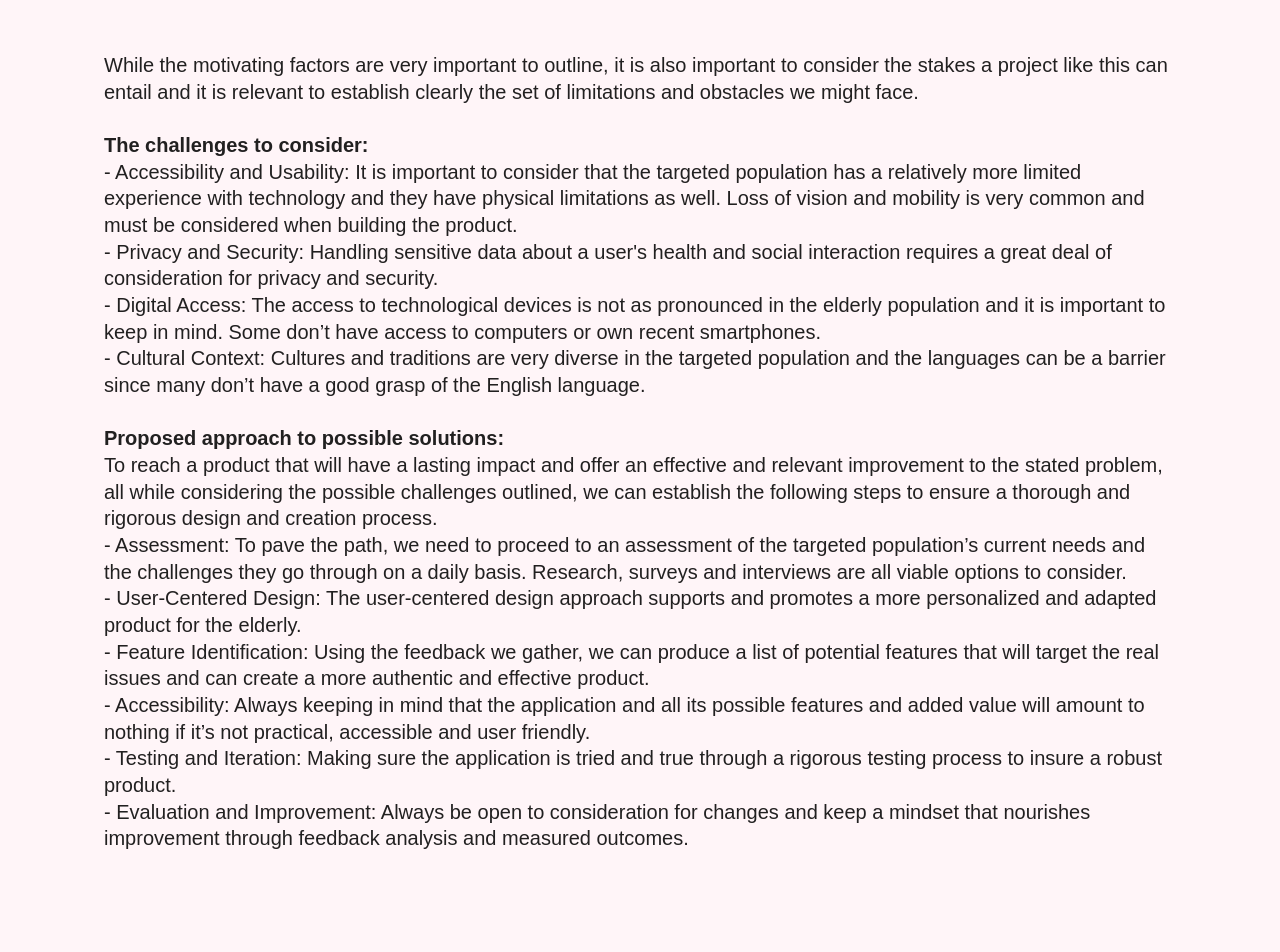
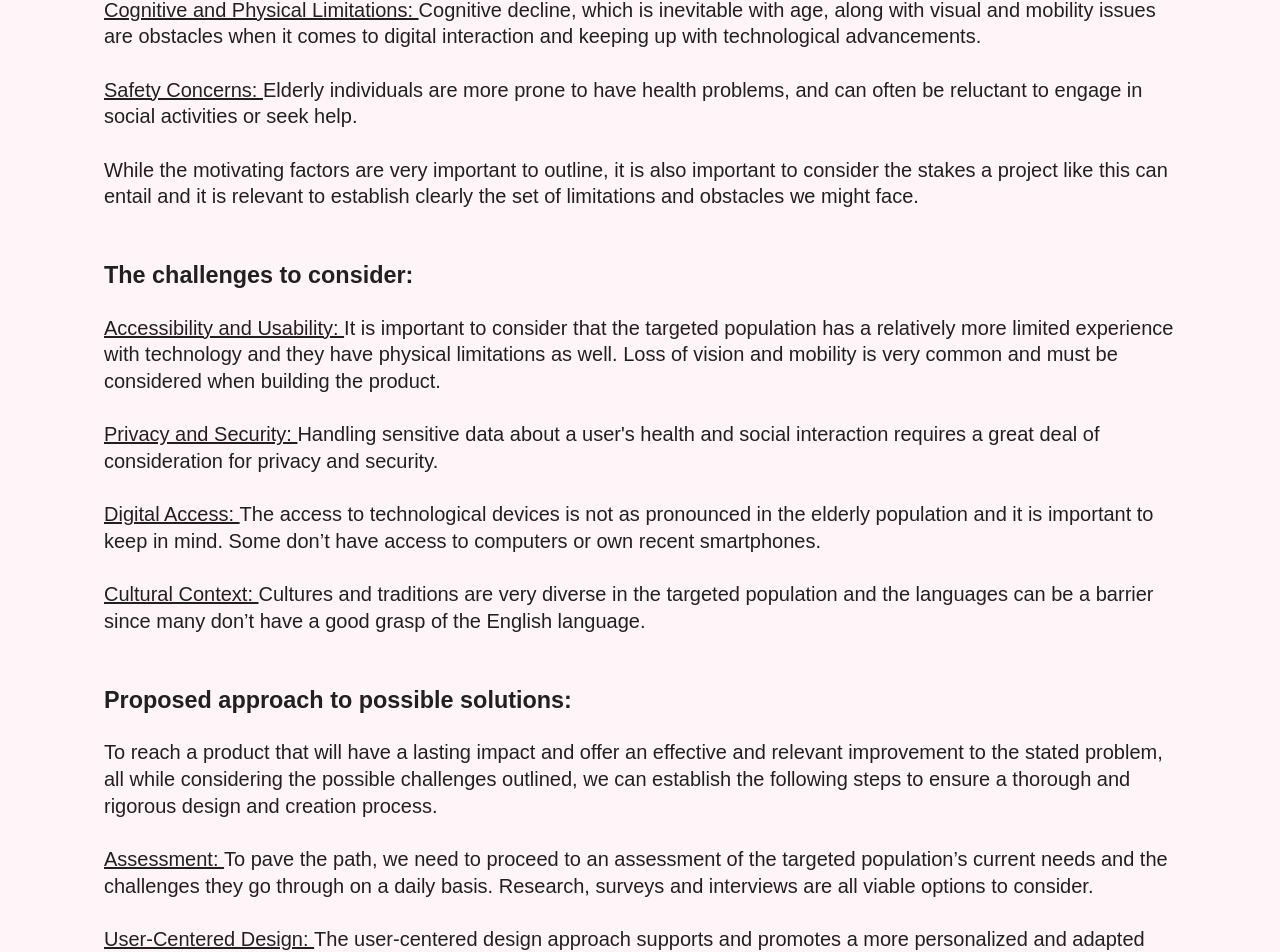
Before and after one commit to SamyArab/Boomer-Connect, a React (Vite) app: page / in a window 1280 px wide. Shown: the part 1356-2308 px from the top of the page. Built offline with nearby package versions, Linux system fonts and the light colour scheme.

Commit message:
changes to formatting of problem

```diff
--- a/src/modules/views/Problem.jsx
+++ b/src/modules/views/Problem.jsx
@@ -34,84 +34,113 @@ function Problem() {
                 The Problem
               </Typography>
               <Typography variant="h5">{problem}</Typography>
-              <Typography variant="h5">
+              <Typography variant="h5" >
                 <br />
-                <b>Defining the Key Factors:</b>
-                <br />
-                - Social Isolation: Many elders are victims of social isolation,
+                <h3>Defining the Key Factors:</h3>
+
+                <Typography variant="h5" sx={{textDecoration: 'underline'}} display="inline">Social Isolation: </Typography>
+                Many elders are victims of social isolation,
                 and the COVID-19 pandemic only exacerbated the problem. Leading
                 to loneliness and depression, the stakes of social isolation are
                 high. An app that can facilitate social interaction can
-                counteract these feelings. <br />
-                - Limited Access to Healthcare Services: Accessing healthcare
-                services is no easy task for the elderly because they often have
-                mobility issues and don’t have reliable and adapted means of
-                transportation. <br />
-                - Cognitive and Physical Limitations: Cognitive decline, which
+                counteract these feelings. <br /><br />
+
+                <Typography variant="h5" sx={{textDecoration: 'underline'}} display="inline">Limited Access to Healthcare Services: </Typography>
+                Accessing healthcareservices is no easy task for the elderly
+                because they often have mobility issues and don’t have reliable
+                and adapted means of transportation. <br /><br />
+
+                <Typography variant="h5" sx={{textDecoration: 'underline'}} display="inline">Cognitive and Physical Limitations: </Typography>
+                Cognitive decline, which
                 is inevitable with age, along with visual and mobility issues
                 are obstacles when it comes to digital interaction and keeping
-                up with technological advancements. <br />
-                - Safety Concerns: Elderly individuals are more prone to have
+                up with technological advancements. <br /><br />
+
+                <Typography variant="h5" sx={{textDecoration: 'underline'}} display="inline">Safety Concerns: </Typography>
+                Elderly individuals are more prone to have
                 health problems, and can often be reluctant to engage in social
                 activities or seek help.
-                <br /> <br /> <br />
+                <br /> <br />
+
                 While the motivating factors are very important to outline, it
                 is also important to consider the stakes a project like this can
                 entail and it is relevant to establish clearly the set of
-                limitations and obstacles we might face.
-                <br /> <br />
-                <b>The challenges to consider:</b>
-                <br />
-                - Accessibility and Usability: It is important to consider that
+                limitations and obstacles we might face.<br /><br />
+
+
+                <h3>The challenges to consider:</h3>
+
+                <Typography variant="h5" sx={{textDecoration: 'underline'}} display="inline">Accessibility and Usability: </Typography>
+                It is important to consider that
                 the targeted population has a relatively more limited experience
                 with technology and they have physical limitations as well. Loss
                 of vision and mobility is very common and must be considered
                 when building the product.
-                <br />
-                - Privacy and Security: Handling sensitive data about a user's
+                <br /><br />
+
+                <Typography variant="h5" sx={{textDecoration: 'underline'}} display="inline">Privacy and Security: </Typography>
+                Handling sensitive data about a user's
                 health and social interaction requires a great deal of
                 consideration for privacy and security.
-                <br />
-                - Digital Access: The access to technological devices is not as
+                <br /><br />
+
+                <Typography variant="h5" sx={{textDecoration: 'underline'}} display="inline">Digital Access: </Typography>
+                The access to technological devices is not as
                 pronounced in the elderly population and it is important to keep
                 in mind. Some don’t have access to computers or own recent
                 smartphones.
-                <br />
-                - Cultural Context: Cultures and traditions are very diverse in
+                <br /><br />
+
+                <Typography variant="h5" sx={{textDecoration: 'underline'}} display="inline">Cultural Context: </Typography>
+                Cultures and traditions are very diverse in
                 the targeted population and the languages can be a barrier since
                 many don’t have a good grasp of the English language.
                 <br /> <br />
               </Typography>
+
               <Typography variant="h5">
-                <b>Proposed approach to possible solutions:</b>
-                <br />
+                <h3>Proposed approach to possible solutions:</h3>
+
                 To reach a product that will have a lasting impact and offer an
                 effective and relevant improvement to the stated problem, all
                 while considering the possible challenges outlined, we can
                 establish the following steps to ensure a thorough and rigorous
                 design and creation process.
-                <br />
-                - Assessment: To pave the path, we need to proceed to an
+                <br /><br />
+
+                <Typography variant="h5" sx={{textDecoration: 'underline'}} display="inline">Assessment: </Typography>
+                To pave the path, we need to proceed to an
                 assessment of the targeted population’s current needs and the
                 challenges they go through on a daily basis. Research, surveys
                 and interviews are all viable options to consider.
-                <br />
-                - User-Centered Design: The user-centered design approach
+                <br /><br />
+
+                <Typography variant="h5" sx={{textDecoration: 'underline'}} display="inline">User-Centered Design: </Typography>
+                The user-centered design approach
                 supports and promotes a more personalized and adapted product
                 for the elderly.
-                <br />
-                - Feature Identification: Using the feedback we gather, we can
+                <br /><br />
+
+                <Typography variant="h5" sx={{textDecoration: 'underline'}} display="inline">Feature Identification: </Typography>
+                Using the feedback we gather, we can
                 produce a list of potential features that will target the real
                 issues and can create a more authentic and effective product.
-                <br />
-                - Accessibility: Always keeping in mind that the application and
+                <br /><br />
+
+                <Typography variant="h5" sx={{textDecoration: 'underline'}} display="inline">Accessibility: </Typography>
+                Always keeping in mind that the application and
                 all its possible features and added value will amount to nothing
                 if it’s not practical, accessible and user friendly.
-                <br />
-                - Testing and Iteration: Making sure the application is tried
+                <br /><br />
+
+                <Typography variant="h5" sx={{textDecoration: 'underline'}} display="inline">Testing and Iteration: </Typography>
+                Making sure the application is tried
                 and true through a rigorous testing process to insure a robust
                 product.
-                <br />- Evaluation and Improvement: Always be open to
+                <br /><br />
+
+                <Typography variant="h5" sx={{textDecoration: 'underline'}} display="inline">Evaluation and Improvement: </Typography>
+                Always be open to
                 consideration for changes and keep a mindset that nourishes
                 improvement through feedback analysis and measured outcomes.
               </Typography>
```
